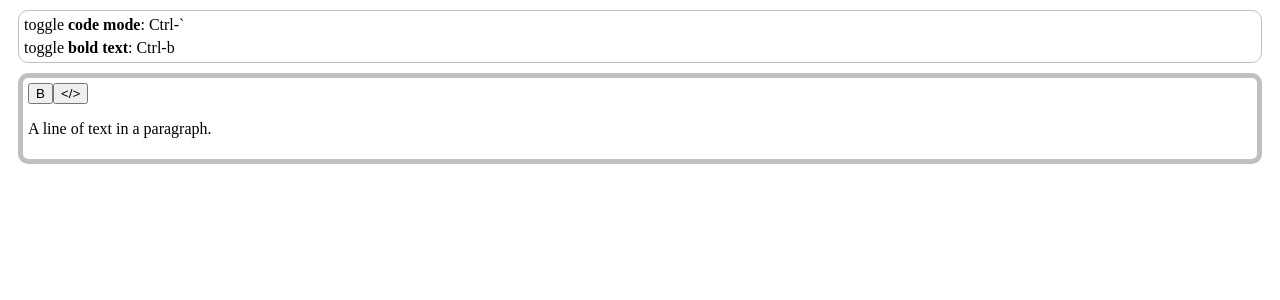
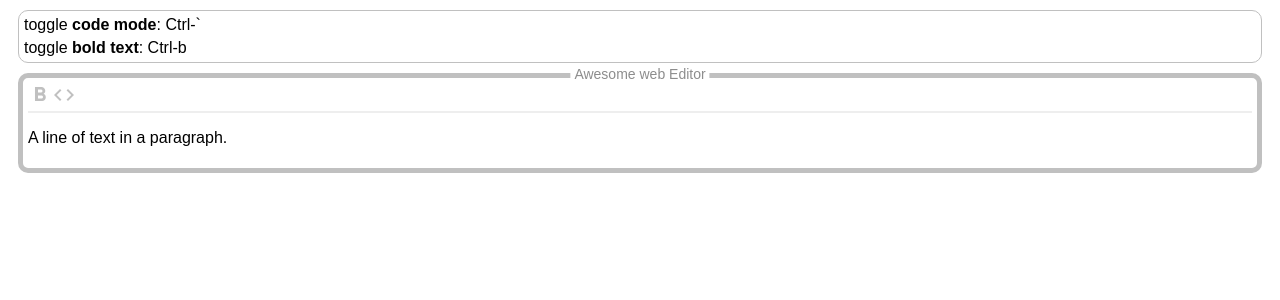
Before and after one commit to vlad8zavr/awesome-text-web-editor, a React app: page / in a window 1280 px wide. Shown: the top 300 px of the page. Built offline with nearby package versions, Linux system fonts and the light colour scheme.

Commit message:
icons and some styling

```diff
--- a/src/App/App.scss
+++ b/src/App/App.scss
@@ -1,5 +1,9 @@
 @import '../assets/style/offset.scss';
 @import '../assets/style/palette.scss';
+
+.wrapper {
+    font-family: sans-serif;
+}
 
 .info-bar {
     margin: $offset-10;
@@ -24,3 +28,29 @@
         background-color: $color-whitesmoke;
     }
 }
+
+.toolbar {
+    position: relative;
+    border-bottom: 2px solid rgb(238, 238, 238);
+
+    &::before {
+        position: absolute;
+        top: -17px;
+        left: 50%;
+        transform: translateX(-50%);
+        padding: 0 4px;
+        background: $color-white;
+        font-size: 14px;
+        color: $color-dark-silver;
+        content: 'Awesome web Editor';
+    }
+
+    &__item {
+        color: $color-silver;
+        cursor: pointer;
+
+        &:hover {
+            color: $color-dark-silver;
+        }
+    }
+}
--- a/src/assets/style/palette.scss
+++ b/src/assets/style/palette.scss
@@ -1,2 +1,4 @@
 $color-silver: silver;
 $color-whitesmoke: whitesmoke;
+$color-dark-silver: #8D8D8D;
+$color-white: white;
--- a/src/components/Editor/CustomEditor/CustomEditor.tsx
+++ b/src/components/Editor/CustomEditor/CustomEditor.tsx
@@ -23,7 +23,11 @@ const CustomEditor = {
         return !!match;
     },
 
-    toggleBoldMark(editor: Editor & ReactEditor) {
+    toggleBoldMark(
+        editor: Editor & ReactEditor,
+        event: React.KeyboardEvent<HTMLDivElement> | React.MouseEvent<HTMLSpanElement, MouseEvent>
+    ) {
+        event.preventDefault();
         const isActive = this.isBoldMarkActive(editor)
         Transforms.setNodes(
             editor,
@@ -32,7 +36,11 @@ const CustomEditor = {
         );
     },
 
-    toggleCodeBlock(editor: Editor & ReactEditor) {
+    toggleCodeBlock(
+        editor: Editor & ReactEditor,
+        event: React.KeyboardEvent<HTMLDivElement> | React.MouseEvent<HTMLSpanElement, MouseEvent>
+    ) {
+        event.preventDefault();
         const isActive = this.isCodeBlockActive(editor)
         Transforms.setNodes(
             editor,
--- a/src/components/Editor/Editor.tsx
+++ b/src/components/Editor/Editor.tsx
@@ -7,6 +7,7 @@ import Leaf from './Leaf/Leaf';
 import { State } from '../../data/interfaces/interfaces';
 import { KEYS, TEXTMODE } from '../../data/enums/enums';
 import CustomEditor from './CustomEditor/CustomEditor';
+import Toolbar from './Toolbar/Toolbar';
 
 const SyncingEditor: React.FC = () => {
     const editor = useMemo(() => withReact(createEditor()), []);
@@ -33,13 +34,11 @@ const SyncingEditor: React.FC = () => {
         if (event.ctrlKey) {
             switch (event.key) {
                 case KEYS.tilda: {
-                    event.preventDefault();
-                    CustomEditor.toggleCodeBlock(editor);
+                    CustomEditor.toggleCodeBlock(editor, event);
                     break;
                 }
                 case KEYS.bold: {
-                    event.preventDefault();
-                    CustomEditor.toggleBoldMark(editor);
+                    CustomEditor.toggleBoldMark(editor, event);
                     break;
                 }
             }
@@ -60,24 +59,7 @@ const SyncingEditor: React.FC = () => {
                 value={value}
                 onChange={value => setValue(value as State[])}
             >
-                <div>
-                    <button
-                    onMouseDown={event => {
-                        event.preventDefault()
-                        CustomEditor.toggleBoldMark(editor)
-                    }}
-                    >
-                    B
-                    </button>
-                    <button
-                    onMouseDown={event => {
-                        event.preventDefault()
-                        CustomEditor.toggleCodeBlock(editor)
-                    }}
-                    >
-                    &lt;/&gt;
-                    </button>
-                </div>
+                <Toolbar editor={editor} />
                 <Editable
                     renderElement={renderElement}
                     renderLeaf={renderLeaf}
--- /dev/null
+++ b/src/components/Editor/Toolbar/Toolbar.tsx
@@ -0,0 +1,23 @@
+import React from 'react';
+import CustomEditor from '../CustomEditor/CustomEditor';
+import { Editor } from 'slate';
+import { ReactEditor } from 'slate-react';
+
+interface Props {
+    editor: Editor & ReactEditor;
+}
+
+const Toolbar = (props: Props) => (
+    <div className='toolbar'>
+        <span
+            className='toolbar__item material-icons css-583gqu'
+            onMouseDown={event => CustomEditor.toggleBoldMark(props.editor, event)}
+        >format_bold</span>
+        <span
+            className='toolbar__item material-icons css-583gqu'
+            onMouseDown={event => CustomEditor.toggleCodeBlock(props.editor, event)}
+        >code</span>
+    </div>
+);
+
+export default Toolbar;
--- a/src/index.html
+++ b/src/index.html
@@ -4,7 +4,8 @@
     <meta charset="UTF-8">
     <meta name="viewport" content="width=device-width, initial-scale=1.0">
     <meta http-equiv="X-UA-Compatible" content="ie=edge">
-    <title>this app</title>
+    <title>Awesome web editor</title>
+    <link rel="stylesheet" href="https://fonts.googleapis.com/icon?family=Material+Icons">
 </head>
 <body>
 
```
Lines whose indentation alone changed are shown as unchanged.
